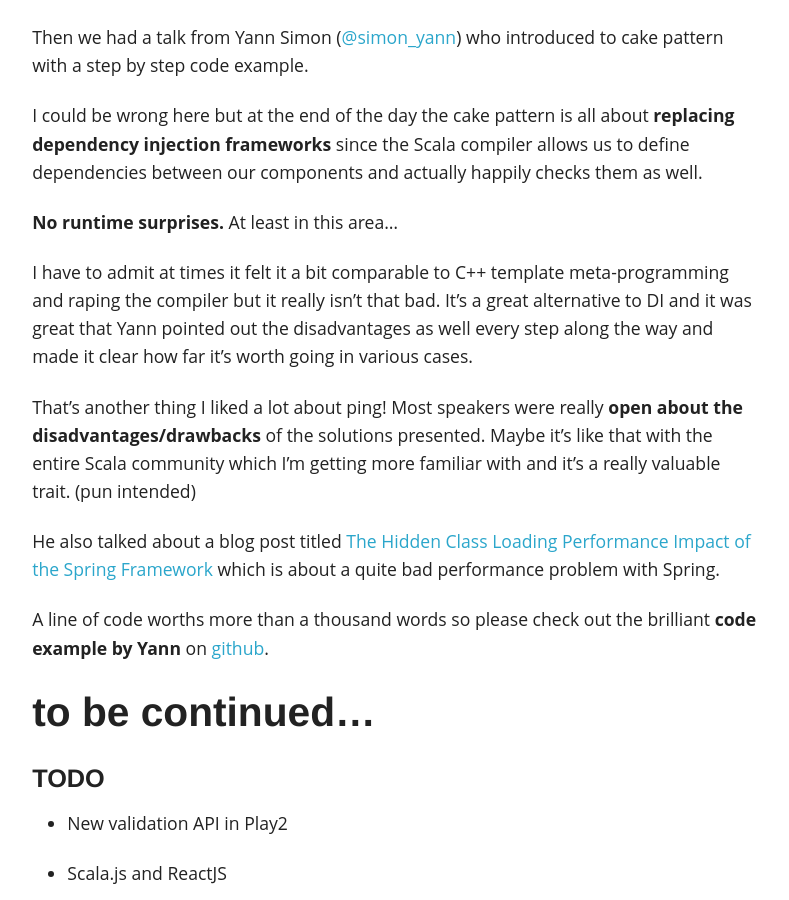
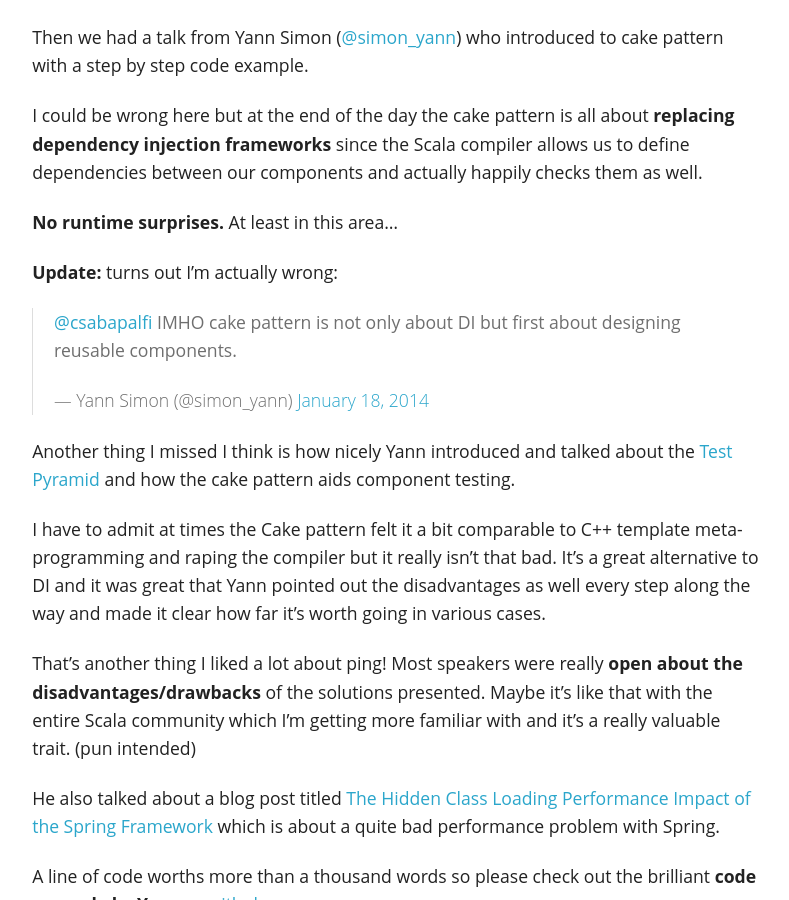
Before and after one commit to dublado/csabapalfi.github.io, a Jekyll site: the page built from _posts/2014-01-16-ping-conf-day-1.md, in a window 1280 px wide and 900 px high, scrolled down 2944 px. Shown: the whole window, without its empty margins (243-1032 px from the left). Built offline with Jekyll 4.4.1, drawn with Linux system fonts in a browser that asks for light colours; Markdown is read by kramdown in place of the engine named in the settings; comment, search, counter and statistics services are not loaded.

Commit message:
update from Yann

```diff
--- a/_posts/2014-01-16-ping-conf-day-1.md
+++ b/_posts/2014-01-16-ping-conf-day-1.md
@@ -66,7 +66,14 @@ I could be wrong here but at the end of the day the cake pattern is all about **
 
 **No runtime surprises.** At least in this area...
 
-I have to admit at times it felt it a bit comparable to C++ template meta-programming and raping the compiler but it really isn't that bad. It's a great alternative to DI and it was great that Yann pointed out the disadvantages as well every step along the way and made it clear how far it's worth going in various cases.
+**Update:** turns out I'm actually wrong:
+
+<blockquote class="twitter-tweet" lang="en"><p><a href="https://twitter.com/csabapalfi">@csabapalfi</a> IMHO cake pattern is not only about DI but first about designing reusable components.</p>&mdash; Yann Simon (@simon_yann) <a href="https://twitter.com/simon_yann/statuses/424480163163017216">January 18, 2014</a></blockquote>
+<script async src="//platform.twitter.com/widgets.js" charset="utf-8"></script>
+
+Another thing I missed I think is how nicely Yann introduced and talked about the [Test Pyramid](http://martinfowler.com/bliki/TestPyramid.html) and how the cake pattern aids component testing.
+
+I have to admit at times the Cake pattern felt it a bit comparable to C++ template meta-programming and raping the compiler but it really isn't that bad. It's a great alternative to DI and it was great that Yann pointed out the disadvantages as well every step along the way and made it clear how far it's worth going in various cases.
 
 That's another thing I liked a lot about ping! Most speakers were really **open about the disadvantages/drawbacks** of the solutions presented. Maybe it's like that with the entire Scala community which I'm getting more familiar with and it's a really valuable trait. (pun intended)
 
```
